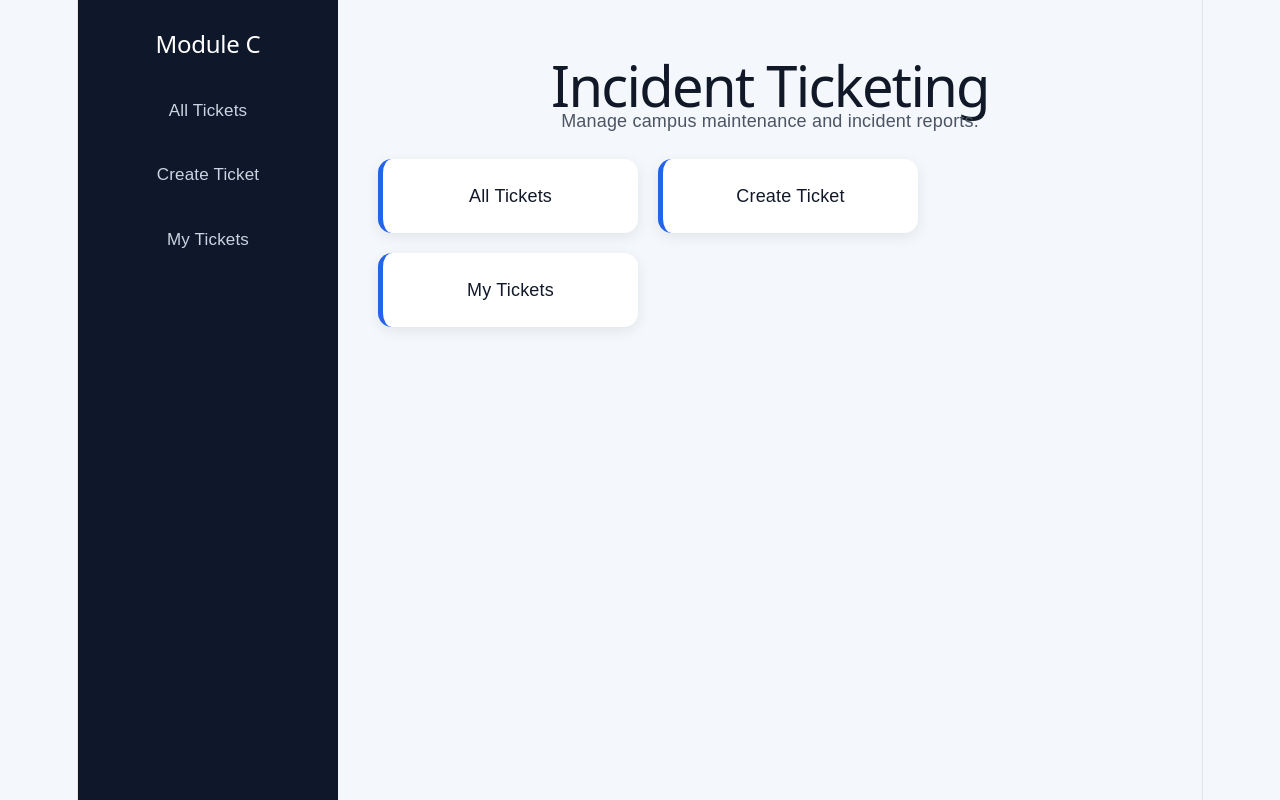
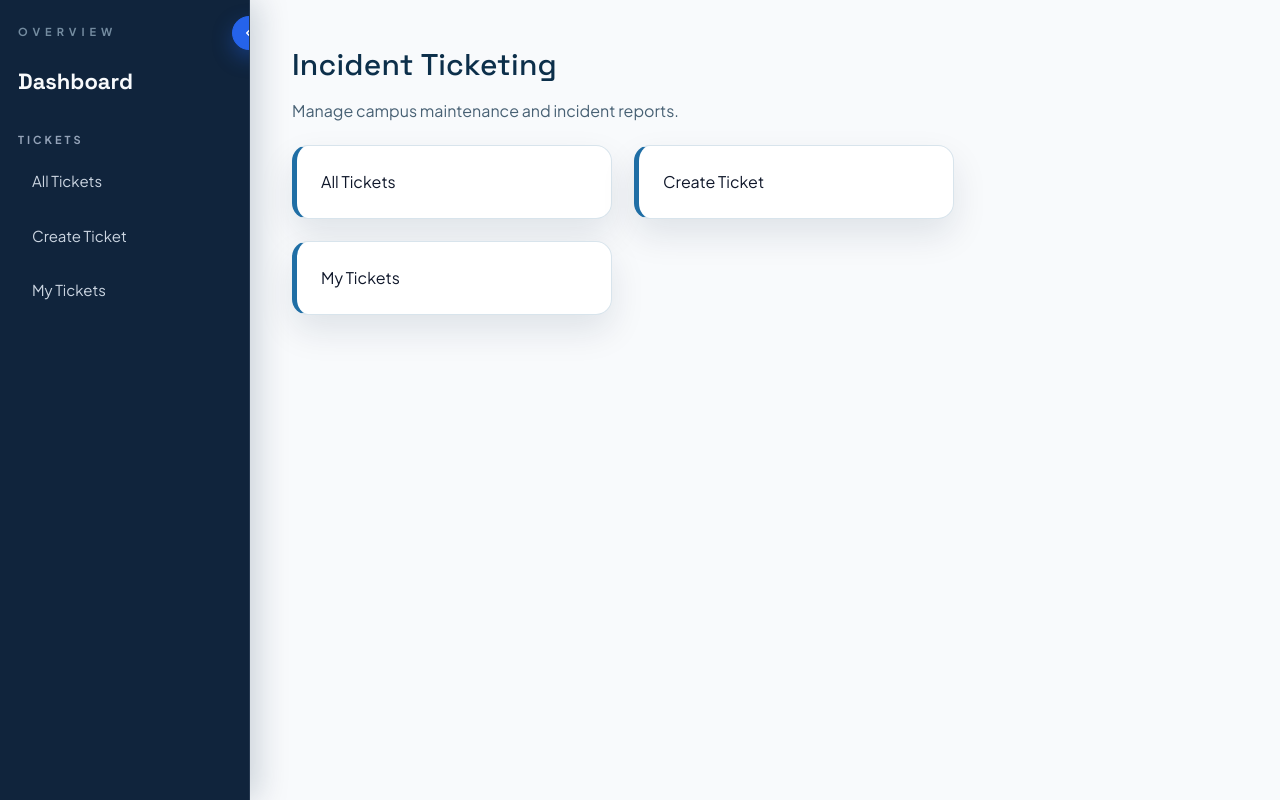
Before and after one commit to Tharuka742/PAF_Project_SmartCampus, a React (Vite) app in the folder smart-campus-frontend/: page / in a window 1280 px wide. Built offline with nearby package versions, Linux system fonts and the light colour scheme.

Commit message:
update ticketing frontend layout and validation

```diff
--- a/smart-campus-frontend/package.json
+++ b/smart-campus-frontend/package.json
@@ -20,10 +20,13 @@
     "@types/react": "^19.2.14",
     "@types/react-dom": "^19.2.3",
     "@vitejs/plugin-react": "^6.0.1",
+    "autoprefixer": "^10.4.19",
     "eslint": "^9.39.4",
     "eslint-plugin-react-hooks": "^7.0.1",
     "eslint-plugin-react-refresh": "^0.5.2",
     "globals": "^17.4.0",
+    "postcss": "^8.4.35",
+    "tailwindcss": "^3.4.5",
     "vite": "^8.0.1"
   }
 }
--- a/smart-campus-frontend/src/App.css
+++ b/smart-campus-frontend/src/App.css
@@ -1,147 +1,448 @@
-* {
-  box-sizing: border-box;
-}
-
-body {
-  margin: 0;
-  font-family: Arial, sans-serif;
-  background: #f4f7fb;
-  color: #111827;
-}
-
 .layout {
   display: flex;
   min-height: 100vh;
+  width: 100%;
 }
 
+/* Sidebar */
 .sidebar {
-  width: 260px;
-  background: #0f172a;
+  position: sticky;
+  top: 0;
+  left: 0;
+  height: 100vh;
+  flex-shrink: 0;
+  width: 250px;
+  background: #10243c;
+  color: #e2e8f0;
+  padding: 24px 18px;
+  transition: width 0.25s ease, padding 0.25s ease, background 0.25s ease;
+  border-right: 1px solid rgba(148, 163, 184, 0.16);
+  box-shadow: 8px 0 30px rgba(8, 31, 59, 0.18);
+  overflow-y: auto;
+}
+
+.sidebar-collapsed .sidebar {
+  width: 58px;
+  padding: 18px 8px;
+  overflow: visible;
+}
+
+.toggle-btn {
+  position: absolute;
+  top: 16px;
+  left: 100%;
+  transform: translateX(-50%);
+  width: 34px;
+  height: 34px;
+  border: 1px solid #2563eb;
+  border-radius: 999px;
+  background: #2563eb;
   color: white;
-  padding: 30px;
+  font-size: 0;
+  display: flex;
+  align-items: center;
+  justify-content: center;
+  cursor: pointer;
+  box-shadow: 0 8px 20px rgba(37, 99, 235, 0.36);
+  z-index: 10;
+}
+
+.toggle-icon {
+  width: 18px;
+  height: 18px;
+}
+
+.overview {
+  color: #748ca0;
+  letter-spacing: 5px;
+  text-transform: uppercase;
+  font-weight: 700;
+  font-size: 11px;
+  margin: 0 0 24px;
 }
 
 .sidebar h2 {
-  margin-bottom: 30px;
+  font-size: 22px;
+  margin: 0 0 34px;
+  color: #f8fafc;
+  font-weight: 700;
+}
+
+.section-title {
+  color: #94a3b8;
+  text-transform: uppercase;
+  letter-spacing: 3px;
+  font-size: 11px;
+  font-weight: 700;
+  margin: 18px 0 10px;
+}
+
+.muted-section {
+  margin-top: 28px;
+  padding-top: 22px;
+  border-top: 1px solid var(--border);
+}
+
+.nav-link,
+.other-link {
+  display: flex;
+  justify-content: space-between;
+  align-items: center;
+  color: #cbd5e1;
+  text-decoration: none;
+  padding: 12px 14px;
+  margin: 8px 0;
+  border-radius: 12px;
+  font-size: 15px;
+  transition: 0.2s ease;
+}
+
+.nav-link:hover {
+  background: rgba(59, 130, 246, 0.16);
   color: #ffffff;
 }
 
-.sidebar a {
-  display: block;
-  color: #cbd5e1;
-  text-decoration: none;
-  margin: 18px 0;
-  font-size: 17px;
-  padding: 10px 12px;
-  border-radius: 8px;
+.nav-link.active {
+  background: #122b71;
+  color: #ffffff;
+  box-shadow: inset 4px 0 0 #60a5fa;
+  font-weight: 700;
 }
 
-.sidebar a:hover {
+.badge {
+  display: inline-flex;
+  align-items: center;
+  justify-content: center;
+  min-width: 26px;
+  height: 26px;
+  padding: 0 8px;
+  border-radius: 999px;
   color: white;
-  background: #1e293b;
+  font-weight: 700;
+  font-size: 12px;
 }
 
+.orange {
+  background: #f97316;
+}
+
+.blue {
+  background: #3b82f6;
+}
+
+/* Main content */
 .content {
   flex: 1;
-  padding: 40px;
+  min-width: 0;
+  padding: 34px 42px;
+}
+
+.page {
+  width: 100%;
 }
 
 .page h1 {
-  margin-bottom: 10px;
-  color: #111827;
+  text-align: left;
+  font-size: 30px;
+  margin: 8px 0 12px;
+  color: var(--primary-dark);
+  letter-spacing: 0.2px;
 }
 
 .page p {
-  color: #4b5563;
+  color: var(--text-muted);
 }
 
+/* Dashboard cards and ticket list */
 .cards,
 .ticket-grid {
-  display: flex;
-  gap: 20px;
-  flex-wrap: wrap;
-  margin-top: 25px;
+  display: grid;
+  grid-template-columns: repeat(auto-fill, minmax(280px, 320px));
+  gap: 22px;
+  margin-top: 22px;
+  justify-content: start;
 }
 
 .card,
 .ticket-card {
-  background: white;
+  background: var(--surface);
   padding: 24px;
-  border-radius: 14px;
-  box-shadow: 0 4px 14px rgba(0, 0, 0, 0.08);
-  min-width: 260px;
+  border-radius: 16px;
+  border: 1px solid var(--border);
+  border-left: 5px solid var(--primary);
+  box-shadow: 0 16px 35px rgba(13, 34, 55, 0.10);
+  min-width: 280px;
   text-decoration: none;
-  color: #111827;
-  border-left: 5px solid #2563eb;
+  color: var(--text-main);
+  transition: 0.25s ease;
+  text-align: left;
 }
 
 .card:hover,
 .ticket-card:hover {
-  transform: translateY(-3px);
-  transition: 0.2s ease;
+  transform: translateY(-4px);
+  box-shadow: 0 20px 42px rgba(13, 34, 55, 0.14);
+  border-left-color: var(--accent);
 }
 
 .ticket-card h3 {
   margin-top: 0;
-  color: #1d4ed8;
+  color: var(--primary-dark);
+  letter-spacing: 0.2px;
+  text-align: left;
 }
 
+.ticket-card p {
+  margin: 8px 0;
+  font-size: 15px;
+  color: var(--text-muted);
+}
+
+.ticket-card b {
+  color: var(--primary-dark);
+}
+
+/* Create ticket form */
 .ticket-form {
-  max-width: 600px;
+  max-width: 640px;
   display: flex;
   flex-direction: column;
-  gap: 15px;
-  margin-top: 25px;
-  background: white;
-  padding: 25px;
-  border-radius: 14px;
-  box-shadow: 0 4px 14px rgba(0, 0, 0, 0.08);
+  gap: 14px;
+  margin: 24px 0 0;
+  background: var(--surface);
+  padding: 26px;
+  border-radius: 18px;
+  border: 1px solid var(--border);
+  box-shadow: 0 20px 45px rgba(13, 34, 55, 0.12);
 }
 
 .ticket-form input,
 .ticket-form select,
 .ticket-form textarea {
-  padding: 12px;
-  border: 1px solid #cbd5e1;
-  border-radius: 8px;
+  padding: 13px 14px;
+  border: 1px solid #c8d8e5;
+  border-radius: 10px;
   font-size: 15px;
+  background: #ffffff;
+  color: var(--text-main);
+}
+
+.ticket-form input::placeholder,
+.ticket-form textarea::placeholder {
+  color: #748ca0;
 }
 
 .ticket-form input:focus,
 .ticket-form select:focus,
 .ticket-form textarea:focus {
   outline: none;
-  border-color: #2563eb;
+  border-color: var(--primary);
+  box-shadow: 0 0 0 4px rgba(31, 110, 165, 0.12);
 }
 
 .ticket-form textarea {
-  min-height: 120px;
+  min-height: 110px;
   resize: vertical;
 }
 
 .ticket-form button {
-  padding: 12px;
-  background: #2563eb;
+  padding: 13px;
+  background: var(--accent);
   color: white;
   border: none;
-  border-radius: 8px;
+  border-radius: 10px;
+  cursor: pointer;
+  font-weight: 700;
+  transition: 0.2s ease;
+}
+
+.ticket-form button:hover {
+  background: #0b0a5d;
+  transform: translateY(-1px);
+}
+
+/* Validation messages */
+.error-text {
+  color: var(--danger) !important;
+  font-size: 13px;
+  margin: -8px 0 0;
+}
+
+.success-text {
+  color: var(--success) !important;
+  font-weight: 600;
+  text-align: left;
+}
+
+.fail-text {
+  color: var(--danger) !important;
+  font-weight: 600;
+  text-align: left;
+}
+
+/* Auth/shared styles if auth member pages use these classes */
+.loading-screen {
+  min-height: 100vh;
+  display: grid;
+  place-items: center;
+  font-size: 1.1rem;
+  color: #15344d;
+}
+
+.auth-layout,
+.dashboard-layout {
+  min-height: 100vh;
+  display: grid;
+  place-items: center;
+  padding: 1rem;
+}
+
+.auth-card,
+.dashboard-card {
+  width: 100%;
+  max-width: 520px;
+  background: #ffffff;
+  border: 1px solid #d8e4ec;
+  border-radius: 18px;
+  padding: 2rem;
+  box-shadow: 0 20px 45px rgba(13, 34, 55, 0.12);
+}
+
+.auth-card h1,
+.dashboard-card h1 {
+  margin-bottom: 0.5rem;
+  color: #0c2f4a;
+}
+
+.auth-card p,
+.dashboard-card p {
+  color: #486174;
+  margin-bottom: 1rem;
+}
+
+.mode-switch {
+  display: grid;
+  grid-template-columns: repeat(2, 1fr);
+  gap: 0.5rem;
+  margin-bottom: 1rem;
+}
+
+.mode-switch button,
+.role-grid button,
+.dashboard-actions button {
+  border: 1px solid #c7d9e6;
+  background: #f4f9fc;
+  color: #1e4a69;
+  border-radius: 10px;
+  padding: 0.7rem 1rem;
   cursor: pointer;
 }
 
-.ticket-form button:hover {
-  background: #1d4ed8;
+.mode-switch button.active {
+  background: #1f6ea5;
+  color: #ffffff;
+  border-color: #1f6ea5;
 }
 
-@media (max-width: 768px) {
+.auth-form {
+  display: grid;
+  gap: 0.75rem;
+}
+
+.auth-form input {
+  border: 1px solid #c8d8e5;
+  border-radius: 10px;
+  padding: 0.75rem 0.9rem;
+  font-size: 0.95rem;
+}
+
+.primary-btn,
+.google-btn {
+  display: inline-flex;
+  justify-content: center;
+  align-items: center;
+  border-radius: 10px;
+  padding: 0.8rem 1rem;
+  text-decoration: none;
+}
+
+.primary-btn {
+  border: none;
+  background: #180d6f;
+  color: #ffffff;
+}
+
+.google-btn {
+  border: 1px solid #c8d8e5;
+  color: #0c2f4a;
+  background: #fff;
+}
+
+.divider {
+  text-align: center;
+  margin: 1rem 0;
+  color: #748ca0;
+}
+
+.role-grid {
+  display: grid;
+  gap: 0.7rem;
+}
+
+.current-role {
+  margin-top: 1rem;
+}
+
+.dashboard-actions {
+  margin-top: 1rem;
+  display: flex;
+  gap: 0.75rem;
+}
+
+.dashboard-actions .danger {
+  background: #fff2f1;
+  color: #9f261c;
+  border-color: #efc5c1;
+}
+
+.error-msg {
+  border-radius: 8px;
+  padding: 0.6rem 0.75rem;
+  background: #fff1f0;
+  border: 1px solid #ffc0ba;
+  color: #a6382b;
+}
+
+/* Responsive */
+@media (max-width: 850px) {
   .layout {
     flex-direction: column;
   }
 
-  .sidebar {
+  .sidebar,
+  .sidebar-collapsed .sidebar {
     width: 100%;
+    height: auto;
+    position: relative;
   }
 
   .content {
-    padding: 25px;
+    padding: 24px;
+  }
+
+  .page h1 {
+    font-size: 28px;
+  }
+
+  .cards,
+  .ticket-grid {
+    grid-template-columns: 1fr;
   }
 }
+
+@media (max-width: 540px) {
+  .auth-card,
+  .dashboard-card {
+    padding: 1.2rem;
+  }
+}
--- a/smart-campus-frontend/src/App.jsx
+++ b/smart-campus-frontend/src/App.jsx
@@ -1,4 +1,5 @@
-import { BrowserRouter, Routes, Route, Link } from "react-router-dom";
+import { BrowserRouter, Routes, Route, NavLink } from "react-router-dom";
+import { useState } from "react";
 import DashboardPage from "./pages/DashboardPage";
 import CreateTicketPage from "./pages/CreateTicketPage";
 import MyTicketsPage from "./pages/MyTicketsPage";
@@ -6,14 +7,49 @@ import AllTicketsPage from "./pages/AllTicketsPage";
 import "./App.css";
 
 function App() {
+  const [sidebarOpen, setSidebarOpen] = useState(true);
+
   return (
     <BrowserRouter>
-      <div className="layout">
+      <div className={`layout ${sidebarOpen ? "" : "sidebar-collapsed"} min-h-screen bg-slate-50`}>
         <aside className="sidebar">
-          <h2>Module C</h2>
-          <Link to="/tickets">All Tickets</Link>
-          <Link to="/tickets/create">Create Ticket</Link>
-          <Link to="/tickets/my">My Tickets</Link>
+          <button
+            className="toggle-btn hover:bg-slate-700 focus:outline-none"
+            onClick={() => setSidebarOpen(!sidebarOpen)}
+            aria-label={sidebarOpen ? "Collapse sidebar" : "Expand sidebar"}
+          >
+            {sidebarOpen ? (
+              <svg viewBox="0 0 24 24" className="toggle-icon" aria-hidden="true">
+                <path d="M15 18l-6-6 6-6" fill="none" stroke="currentColor" strokeWidth="2" strokeLinecap="round" strokeLinejoin="round" />
+              </svg>
+            ) : (
+              <svg viewBox="0 0 24 24" className="toggle-icon" aria-hidden="true">
+                <path d="M9 6l6 6-6 6" fill="none" stroke="currentColor" strokeWidth="2" strokeLinecap="round" strokeLinejoin="round" />
+              </svg>
+            )}
+          </button>
+
+          {sidebarOpen && (
+            <>
+              <p className="overview">Overview</p>
+              <h2>Dashboard</h2>
+
+              <p className="section-title">Tickets</p>
+
+              <NavLink end to="/tickets" className={({ isActive }) => isActive ? "nav-link active" : "nav-link"}>
+                <span>All Tickets</span>
+              </NavLink>
+
+              <NavLink end to="/tickets/create" className={({ isActive }) => isActive ? "nav-link active" : "nav-link"}>
+                <span>Create Ticket</span>
+              </NavLink>
+
+              <NavLink end to="/tickets/my" className={({ isActive }) => isActive ? "nav-link active" : "nav-link"}>
+                <span>My Tickets</span>
+              </NavLink>
+
+            </>
+          )}
         </aside>
 
         <main className="content">
--- a/smart-campus-frontend/src/index.css
+++ b/smart-campus-frontend/src/index.css
@@ -1,111 +1,71 @@
+@import url('https://fonts.googleapis.com/css2?family=Plus+Jakarta+Sans:wght@400;500;600;700;800&family=Space+Grotesk:wght@500;700&display=swap');
+
+@tailwind base;
+@tailwind components;
+@tailwind utilities;
+
+@layer base {
   :root {
-  --text: #6b6375;
-  --text-h: #08060d;
-  --bg: #fff;
-  --border: #e5e4e7;
-  --code-bg: #f4f3ec;
-  --accent: #aa3bff;
-  --accent-bg: rgba(170, 59, 255, 0.1);
-  --accent-border: rgba(170, 59, 255, 0.5);
-  --social-bg: rgba(244, 243, 236, 0.5);
-  --shadow:
-    rgba(0, 0, 0, 0.1) 0 10px 15px -3px, rgba(0, 0, 0, 0.05) 0 4px 6px -2px;
+    --page-bg:
+      radial-gradient(circle at 8% 15%, rgba(20, 184, 166, 0.12), transparent 30%),
+      radial-gradient(circle at 92% 10%, rgba(2, 132, 199, 0.14), transparent 33%),
+      radial-gradient(circle at 60% 110%, rgba(30, 64, 175, 0.10), transparent 45%),
+      #f3f8fb;
 
-  --sans: system-ui, 'Segoe UI', Roboto, sans-serif;
-  --heading: system-ui, 'Segoe UI', Roboto, sans-serif;
-  --mono: ui-monospace, Consolas, monospace;
-
-  font: 18px/145% var(--sans);
-  letter-spacing: 0.18px;
-  color-scheme: light dark;
-  color: var(--text);
-  background: var(--bg);
-  font-synthesis: none;
-  text-rendering: optimizeLegibility;
-  -webkit-font-smoothing: antialiased;
-  -moz-osx-font-smoothing: grayscale;
-
-  @media (max-width: 1024px) {
-    font-size: 16px;
-  }
+    --primary: #1f6ea5;
+    --primary-dark: #0c2f4a;
+    --accent: #0d3b6f;
+    --surface: #ffffff;
+    --surface-soft: #f4f9fc;
+    --border: #d8e4ec;
+    --text-main: #0f172a;
+    --text-muted: #486174;
+    --danger: #a6382b;
+    --danger-bg: #fff1f0;
+    --success: #0d6f56;
   }
 
-@media (prefers-color-scheme: dark) {
-  :root {
-    --text: #9ca3af;
-    --text-h: #f3f4f6;
-    --bg: #16171d;
-    --border: #2e303a;
-    --code-bg: #1f2028;
-    --accent: #c084fc;
-    --accent-bg: rgba(192, 132, 252, 0.15);
-    --accent-border: rgba(192, 132, 252, 0.5);
-    --social-bg: rgba(47, 48, 58, 0.5);
-    --shadow:
-      rgba(0, 0, 0, 0.4) 0 10px 15px -3px, rgba(0, 0, 0, 0.25) 0 4px 6px -2px;
+  * {
+    box-sizing: border-box;
   }
 
-  #social .button-icon {
-    filter: invert(1) brightness(2);
-  }
+  html,
+  body,
+  #root {
+    min-height: 100%;
   }
 
   body {
     margin: 0;
-}
-
-#root {
-  width: 1126px;
-  max-width: 100%;
-  margin: 0 auto;
-  text-align: center;
-  border-inline: 1px solid var(--border);
-  min-height: 100svh;
-  display: flex;
-  flex-direction: column;
-  box-sizing: border-box;
+    font-family: 'Plus Jakarta Sans', sans-serif;
+    background: var(--page-bg);
+    color: var(--text-main);
+    -webkit-font-smoothing: antialiased;
+    -moz-osx-font-smoothing: grayscale;
   }
 
   h1,
-h2 {
-  font-family: var(--heading);
-  font-weight: 500;
-  color: var(--text-h);
+  h2,
+  h3,
+  h4 {
+    font-family: 'Space Grotesk', sans-serif;
+  }
 }
 
-h1 {
-  font-size: 56px;
-  letter-spacing: -1.68px;
-  margin: 32px 0;
-  @media (max-width: 1024px) {
-    font-size: 36px;
-    margin: 20px 0;
+@layer utilities {
+  .fade-in-up {
+    animation: fadeInUp 520ms ease-out both;
   }
 }
-h2 {
-  font-size: 24px;
-  line-height: 118%;
-  letter-spacing: -0.24px;
-  margin: 0 0 8px;
-  @media (max-width: 1024px) {
-    font-size: 20px;
+
+@keyframes fadeInUp {
+  from {
+    opacity: 0;
+    transform: translateY(14px);
+  }
+
+  to {
+    opacity: 1;
+    transform: translateY(0);
   }
 }
-p {
-  margin: 0;
-}
-
-code,
-.counter {
-  font-family: var(--mono);
-  display: inline-flex;
-  border-radius: 4px;
-  color: var(--text-h);
-}
-
-code {
-  font-size: 15px;
-  line-height: 135%;
-  padding: 4px 8px;
-  background: var(--code-bg);
-}
```
Also changed, not shown: smart-campus-frontend/src/pages/CreateTicketPage.jsx (+77 -6 lines). Lines whose indentation alone changed are shown as unchanged.
